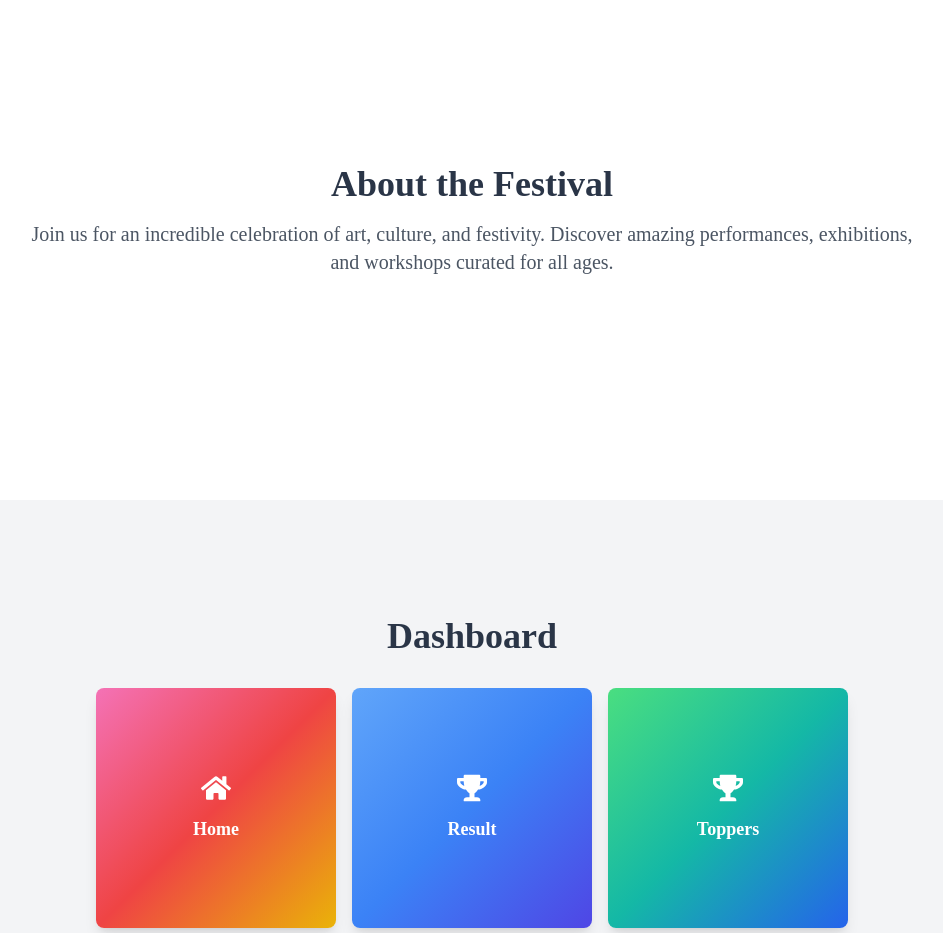
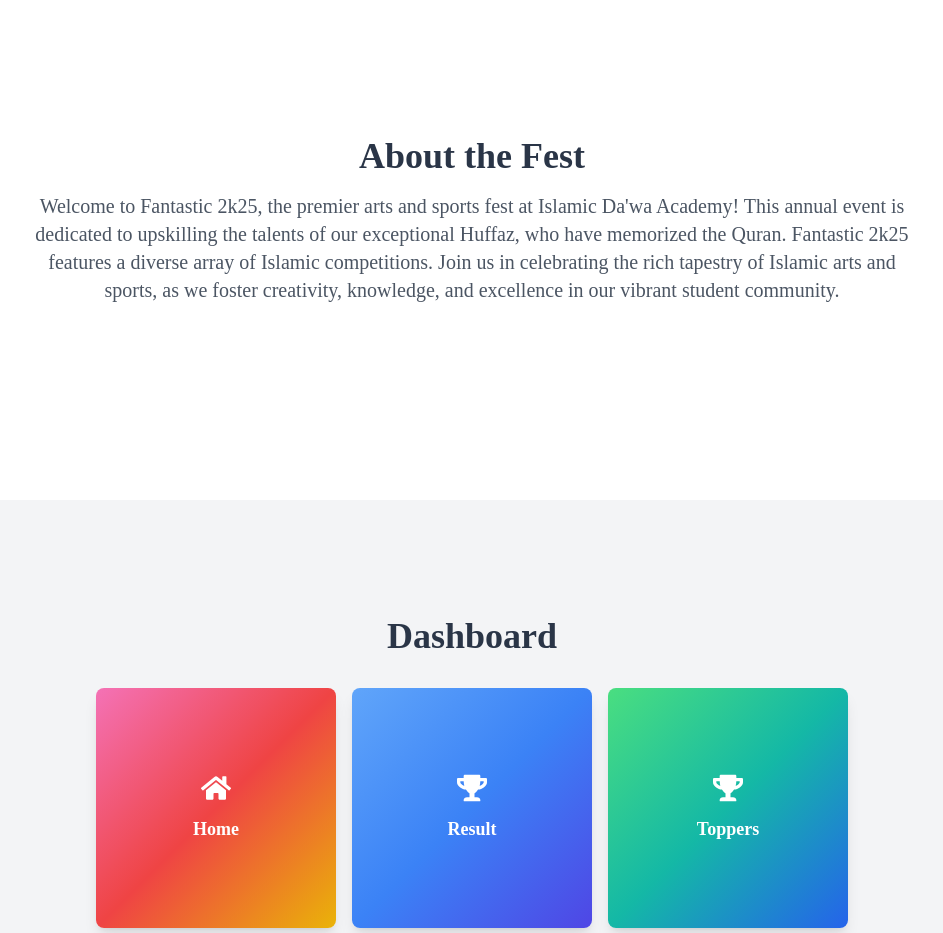
Before and after one commit to mikdadmk/nextjs-auth-app, a Next.js app: page / in a window 1280 px wide. Shown: the part 860-1793 px from the top of the page, without its empty margins (168-1111 px from the left). Built offline with nearby package versions, Linux system fonts and the light colour scheme; no server answers; the database is empty.

Commit message:
about page updated

```diff
--- a/src/app/(DashboardLayout)/components/home/about.jsx
+++ b/src/app/(DashboardLayout)/components/home/about.jsx
@@ -8,11 +8,15 @@
       initial={{ opacity: 0, y: 50 }}
       whileInView={{ opacity: 1, y: 0 }}
       transition={{ duration: 0.8 }}
-      className="max-w-4xl text-center"
+      className="max-w-4xl text-center font-poppins" // This will apply Poppins to everything inside the div
     >
-      <h2 className="text-4xl font-bold mb-4 font-poppins">About the Festival</h2>
+      <h2 className="text-4xl font-bold mb-4">About the Fest</h2> {/* Heading with font-poppins */}
       <p className="text-lg md:text-xl text-gray-600">
-        Join us for an incredible celebration of art, culture, and festivity. Discover amazing performances, exhibitions, and workshops curated for all ages.
+        Welcome to Fantastic 2k25, the premier arts and sports fest at Islamic Da&apos;wa Academy!
+        This annual event is dedicated to upskilling the talents of our exceptional Huffaz,
+        who have memorized the Quran. Fantastic 2k25 features a diverse array of Islamic competitions.
+        Join us in celebrating the rich tapestry of Islamic arts and sports, as we foster creativity,
+        knowledge, and excellence in our vibrant student community.
       </p>
     </motion.div>
   </section>
```
